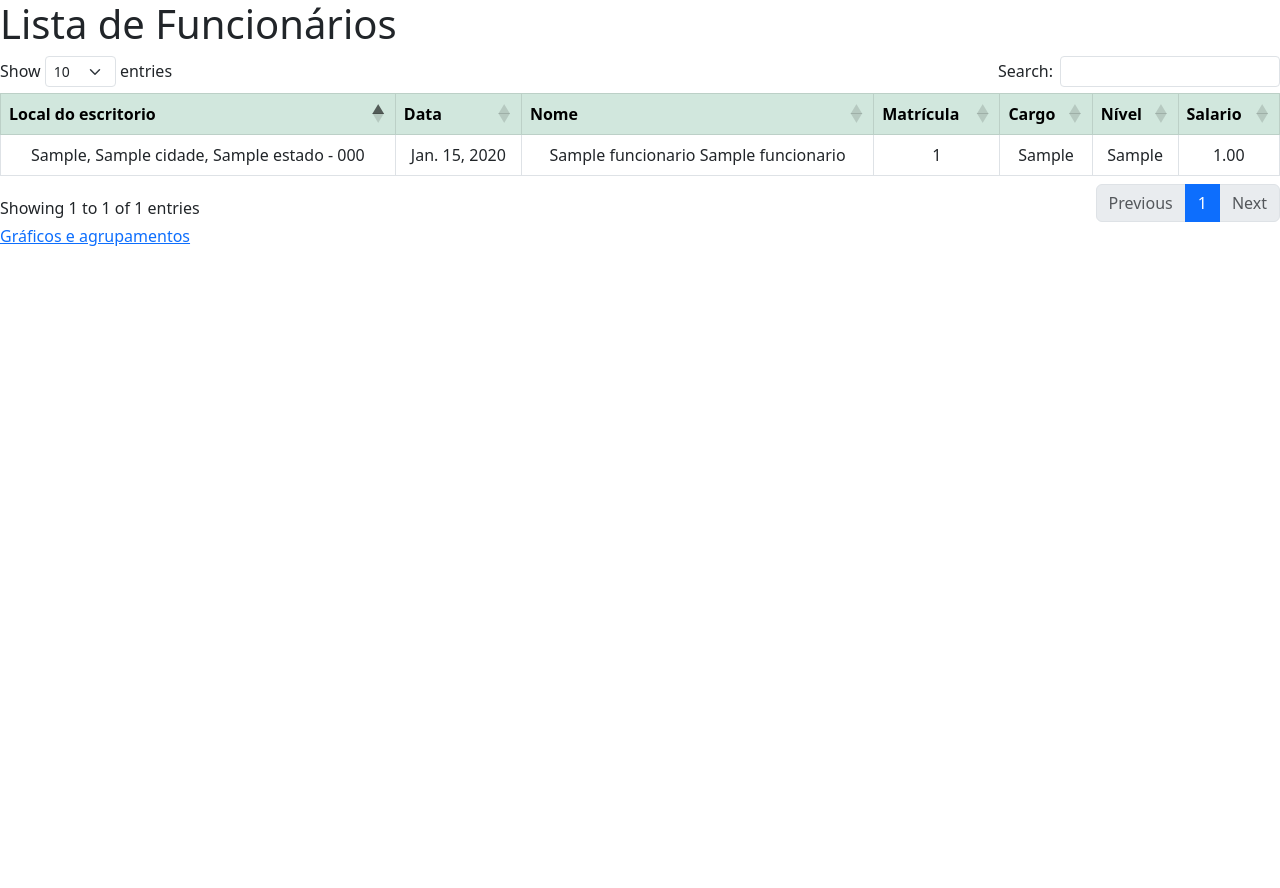
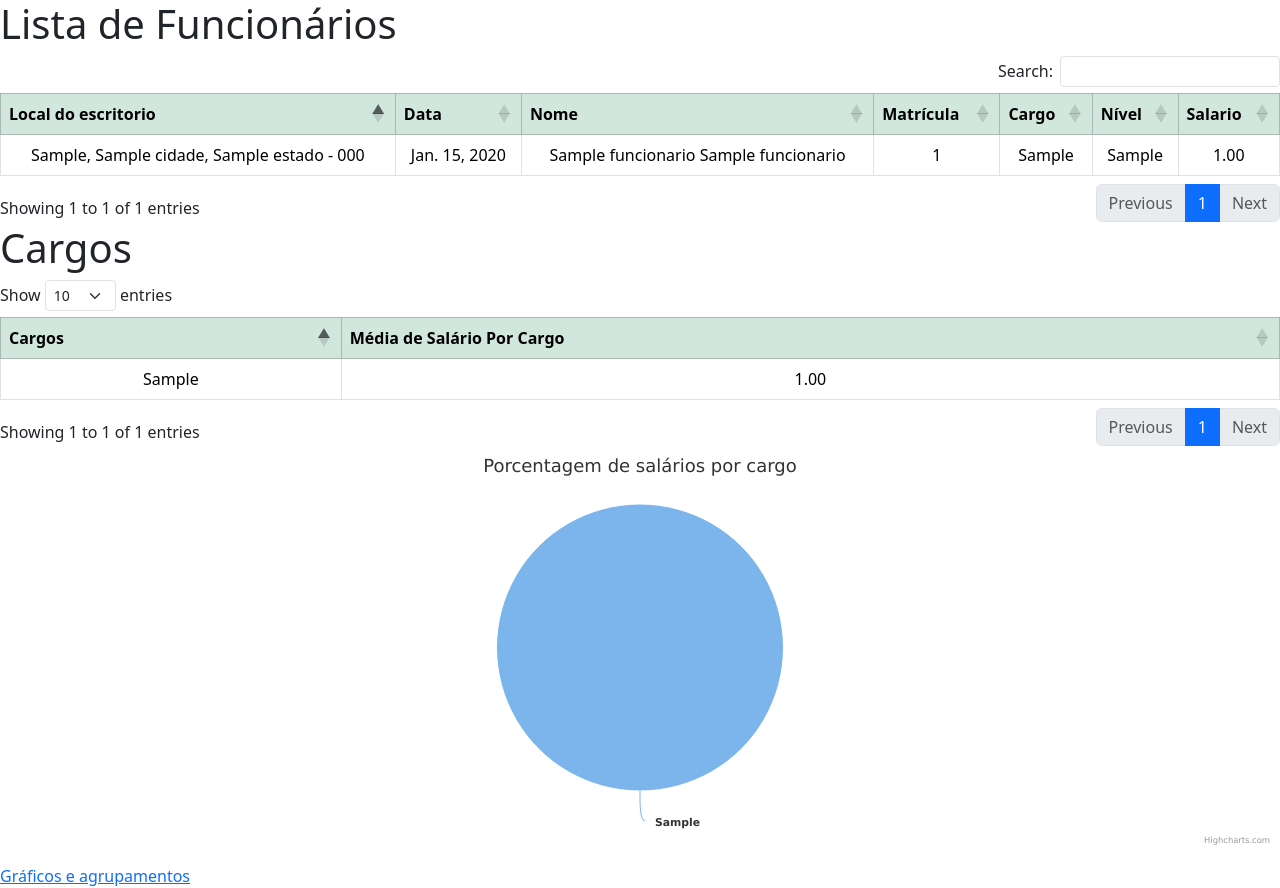
Before and after one commit to ArthurSantosOliveira/LearningDjango, a Django app: page /DataTable/ordenarFuncionarios/ in a window 1280 px wide. Before the commit the page ends 246 px from the top, so only its background shows below. Run offline with Django 4.2, Linux system fonts and the light colour scheme; tables that the repository leaves empty hold one stand-in row (values such as "Sample post"); some libraries are stand-ins or nearby versions.

Commit message:
Feat: grafico com o highcharts, mas ainda não esta 100%

```diff
--- a/DataTable/admin.py
+++ b/DataTable/admin.py
@@ -28,8 +28,7 @@ class EscritorioAdmin(admin.ModelAdmin):
 
 @admin.register(Funcionario)
 class FuncionarioAdmin(admin.ModelAdmin):
-    #form = FuncionarioAdminForm
-    list_display = ("nome", "data", "matricula", "mostrar_salario")
+    list_display = ("nome", "data", "matricula")
     search_fields = ("nome", "matricula")
 
     def mostrar_salario(self, obj):
@@ -39,7 +38,6 @@ class FuncionarioAdmin(admin.ModelAdmin):
         return "Nenhum registro de salário"
 
     mostrar_salario.short_description = "Salário"
-
 
 @admin.register(Cargo)
 class CargoAdmin(admin.ModelAdmin):
--- a/DataTable/templates/mainDataTable.html
+++ b/DataTable/templates/mainDataTable.html
@@ -4,12 +4,16 @@
     <title>Lista de Funcionários</title>
     <link rel="stylesheet" href="https://cdn.datatables.net/1.13.6/css/dataTables.bootstrap5.min.css">
     <link rel="stylesheet" href="https://cdnjs.cloudflare.com/ajax/libs/twitter-bootstrap/5.3.0/css/bootstrap.min.css">
+    <link rel="stylesheet" href="https://cdn.datatables.net/select/1.7.0/css/select.dataTables.min.css">
     <link rel="stylesheet" href="//code.highcharts.com/css/highcharts.css">
+
+    <link href="https://cdn.jsdelivr.net/npm/bootstrap@5.3.2/dist/css/bootstrap.min.css" rel="stylesheet" integrity="sha384-T3c6CoIi6uLrA9TneNEoa7RxnatzjcDSCmG1MXxSR1GAsXEV/Dwwykc2MPK8M2HN" crossorigin="anonymous">
+
 </head>
 
 <body>
     <h1>Lista de Funcionários</h1>
-    <table class="table table-bordered" id="example" style="text-align: center;">
+    <table class="table table-bordered" id="example2" style="text-align: center;">
         <thead class="table-success">
             <tr>
                 <th>Local do escritorio</th>
@@ -36,13 +40,36 @@
             {% endfor %}
         </tbody>
     </table>
+
+
+    <h1>Cargos</h1>
+    <table class="table table-bordered" id="example" style="text-align: center;">
+        <thead class="table-success">
+            <tr>
+                <th>Cargos</th>
+                <th>Média de Salário Por Cargo</th>
+            </tr>
+        </thead>
+        <tbody>
+            {% for cargo, media in media_por_cargo.items %}
+                <tr>
+                    <td>{{ cargo.cargo }} </td>
+                    <td>{{ media|floatformat:"2" }}</td>
+                </tr>
+            {% endfor %}
+        </tbody>
+    </table>
+    <div id="demo-output" style="margin-bottom: 1em; background-color: transparent !important;" class="chart-display"></div>
+
     <a href="{% url 'paginaMediaSalarios' %}">Gráficos e agrupamentos</a>
 
-    <div id="demo-output" style="height: 300px;"></div>
+
 
     <script src="https://code.jquery.com/jquery-3.7.0.js"></script>
     <script src="https://cdn.datatables.net/1.13.6/js/jquery.dataTables.min.js"></script>
     <script src="https://cdn.datatables.net/1.13.6/js/dataTables.bootstrap5.min.js"></script>
+    <script src="https://cdn.jsdelivr.net/npm/bootstrap@5.3.2/dist/js/bootstrap.bundle.min.js" integrity="sha384-C6RzsynM9kWDrMNeT87bh95OGNyZPhcTNXj1NW7RuBCsyN/o0jlpcV8Qyq46cDfL" crossorigin="anonymous"></script>
+    <script src="https://code.highcharts.com/css/highcharts.css"> </script>
 
     <script src="https://code.highcharts.com/highcharts.js"></script>
     <script src="https://code.highcharts.com/modules/accessibility.js"></script>
@@ -54,12 +81,83 @@
         pageLength: 10,
         lengthChange: true,
         autoWidth: true,
+        searching: false,
+        info: true,
+        ordering: true
+    });
+
+    // Create chart
+    const chart = Highcharts.chart('demo-output', {
+        chart: {
+            type: 'pie',
+            styledMode: true
+        },
+        title: {
+            text: 'Porcentagem de salários por cargo'
+        },
+        series: [
+            {
+                data: chartData(table)
+            }
+        ]
+    });
+
+    // On each draw, update the data in the chart
+    table.on('draw', function () {
+        chart.series[0].setData(chartData(table));
+    });
+
+    function chartData(table) {
+        var data = [];
+
+        // Count the number of entries for each position and calculate total salaries
+        var totalSalaries = table
+            .column(1, { search: 'applied' })
+            .data()
+            .reduce(function (a, b) {
+                var salary = parseFloat(b);
+                if (!isNaN(salary)) {
+                    return a + salary;
+                }
+                return a;
+            }, 0);
+
+        // Count the number of entries for each position
+        table
+            .column(0, { search: 'applied' })
+            .data()
+            .each(function (name, index) {
+                var salary = parseFloat(table.cell(index, 1, { search: 'applied' }).data());
+
+                // Verificar se o salário é um número válido (não é NaN)
+                if (!isNaN(salary)) {
+                    var percentage = (salary / totalSalaries) * 100;
+                    data.push({
+                        name: name,
+                        y: percentage
+                    });
+                }
+            });
+
+        return data;
+    }
+});
+    </script>
+
+   <script>
+            $(document).ready(function () {
+                const table = $("#example2").DataTable({
+                    paging: true,
+                    pageLength: 10,
+                    lengthChange: false,
+                    autoWidth: true,
                     searching: true,
                     info: true,
                     ordering: true
                 });
+            });
 
-        });
     </script>
+
 </body>
 </html>
--- a/DataTable/views.py
+++ b/DataTable/views.py
@@ -14,8 +14,14 @@ from reportlab.platypus import Image,Table, TableStyle
 from .models import Funcionario, Cargo, Escritorio
 
 def ordenarFuncionarios(request):
+
     registros = Funcionario.objects.all()
-    return render(request, 'mainDataTable.html', {'registros': registros})
+    cargos = Cargo.objects.all()
+    media_por_cargo ={}
+    buffer, media_por_cargo = mediaSalarios(request)
+
+    return render(request, 'mainDataTable.html', {'registros': registros,  'media_por_cargo': media_por_cargo})
+
 
 
 def mediaSalarios(request):
@@ -152,8 +158,9 @@ def funcionarios_por_escritorio(request):
     explode = tuple(0.0 for _ in escritorios)  # Espaço entre as fatias do gráfico (opcional)
 
     plt.figure(figsize=(8, 8))
-    plt.pie(sizes, explode=explode, labels=labels, autopct='%1.1f%%', startangle=140, textprops={'fontsize': 14})
+    plt.pie(sizes, explode=explode, labels=labels, autopct='%1.1f%%', startangle=100, textprops={'fontsize': 12})
     plt.axis('equal')  # Equal aspect ratio garante que o gráfico seja circular.
+    plt.text(0.5, 1.07, "Porcentagem de funcionarios por escritorio", horizontalalignment='center', verticalalignment='center', fontsize=16, transform=plt.gca().transAxes)
 
     # Salve o gráfico em um BytesIO
     buffer = BytesIO()
```
Also changed, not shown: DataTable/static/DataTable/css/stylesheet.css (+6 -1 lines), DataTable/templates/testeGraficos.html (+1 -30 lines). Lines whose indentation alone changed are shown as unchanged.
